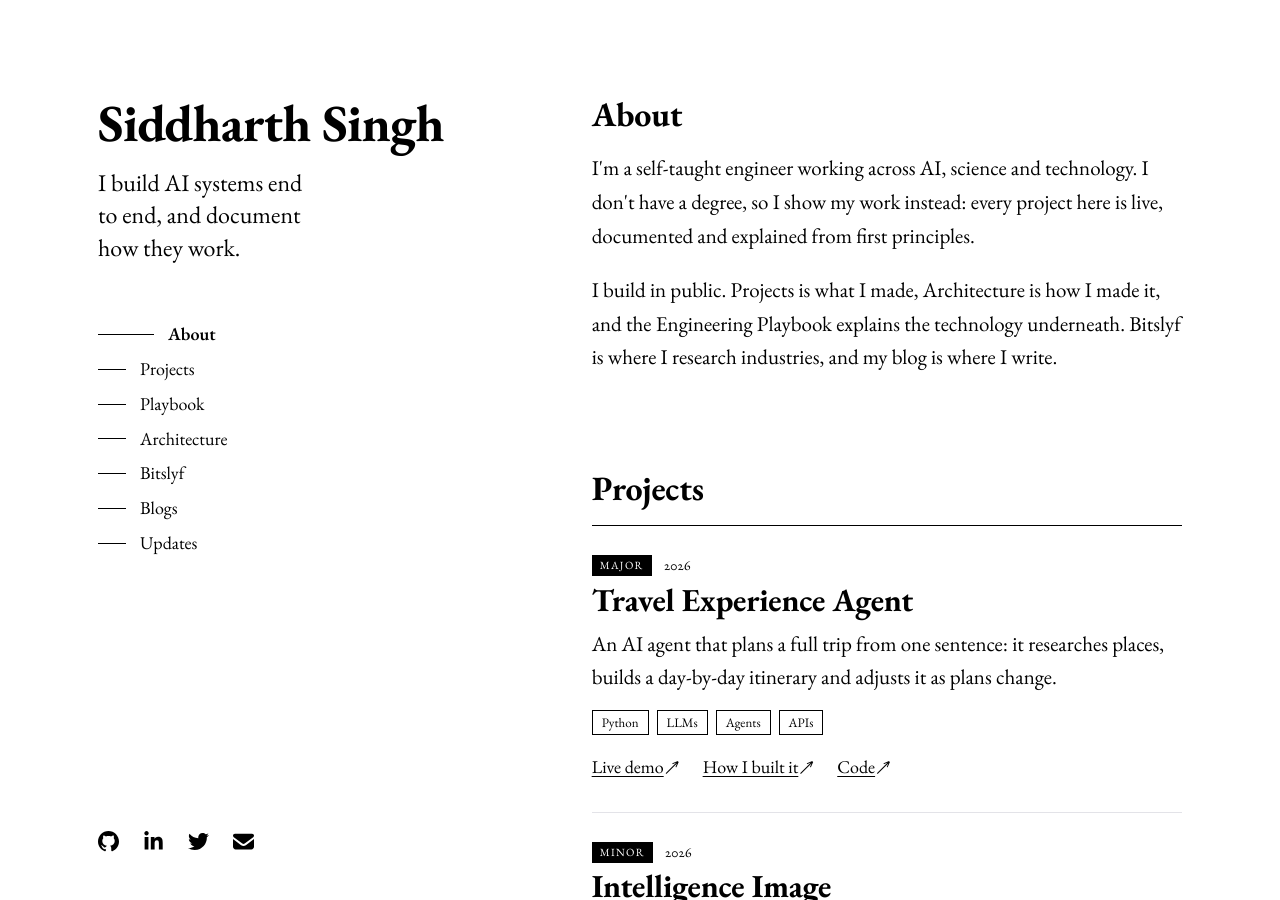
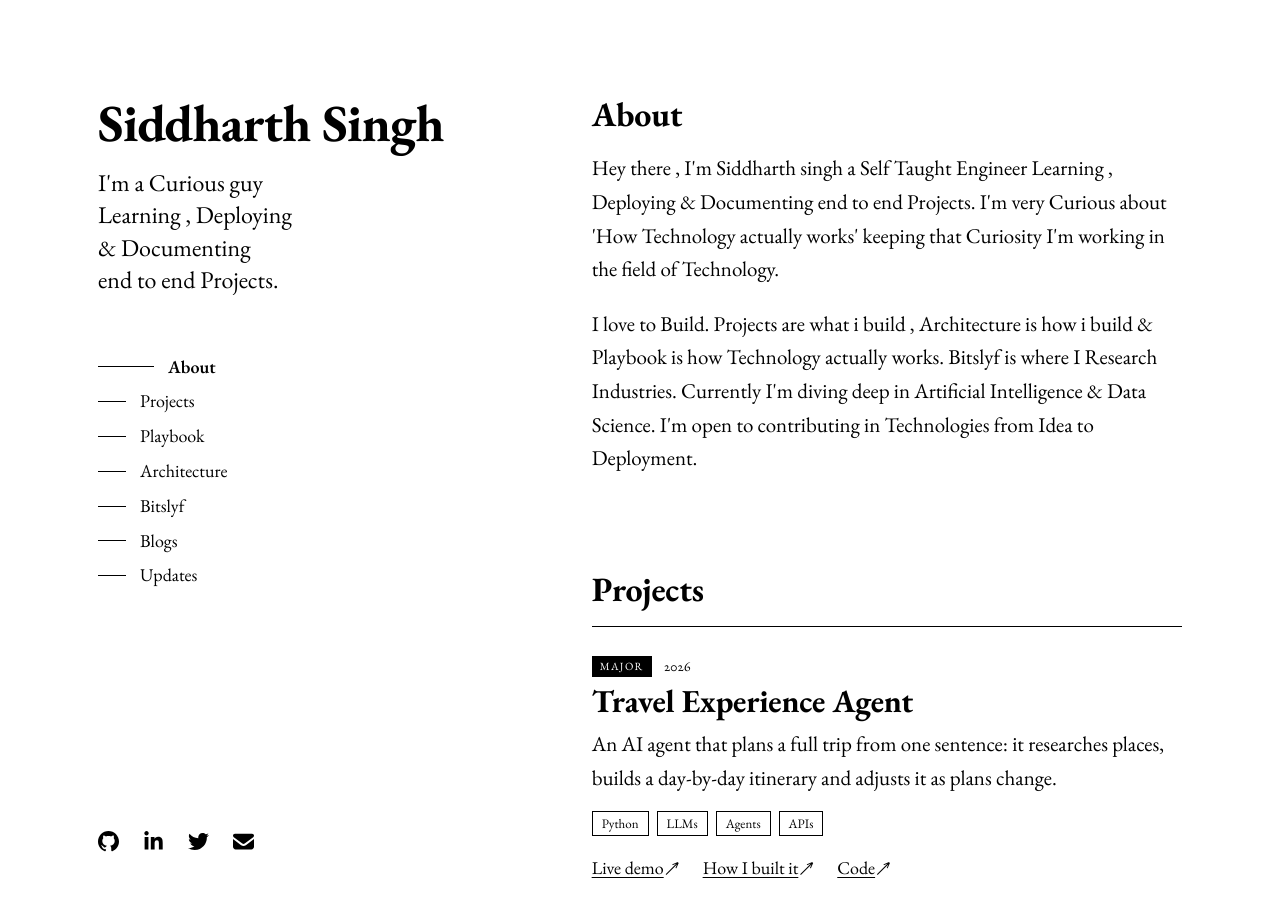
Before and after one commit to isthiscoder/Siddharth.dev, a Jekyll site: the page built from index.html, in a window 1280 px wide and 900 px high. Built offline with Jekyll 4.4.1, drawn with Linux system fonts in a browser that asks for light colours.

Commit message:
Update profile.yml

```diff
--- a/_data/profile.yml
+++ b/_data/profile.yml
@@ -1,15 +1,15 @@
 # ── Who you are ──
 name: "Siddharth Singh"
-headline: "I build AI systems end to end, and document how they work."
+headline: "I'm a Curious guy Learning , Deploying & Documenting end to end Projects."
 location: "India"
 
 # Short About section. Each line is a paragraph.
 about:
-  - "I'm a self-taught engineer working across AI, science and technology. I don't have a degree, so I show my work instead: every project here is live, documented and explained from first principles."
-  - "I build in public. Projects is what I made, Architecture is how I made it, and the Engineering Playbook explains the technology underneath. Bitslyf is where I research industries, and my blog is where I write."
+  - "Hey there , I'm Siddharth singh a Self Taught Engineer Learning , Deploying & Documenting end to end Projects. I'm very Curious about 'How Technology actually works' keeping that Curiosity I'm working in the field of Technology."
+  - "I love to Build. Projects are what i build , Architecture is how i build & Playbook is how Technology actually works. Bitslyf is where I Research Industries. Currently I'm diving deep in Artificial Intelligence & Data Science. I'm open to contributing in Technologies from Idea to Deployment.    "
 
 # Contact & links (leave a value empty "" to hide it)
-email: "your@email.com"   # ← put your real email here (shows the email icon)
+email: "isidd.dev@gmail.com"   # ← put your real email here (shows the email icon)
 github: "https://github.com/isthiscoder"
 linkedin: "https://linkedin.com/in/siiddharrt"
 twitter: "https://x.com/siiddharrt"
```
